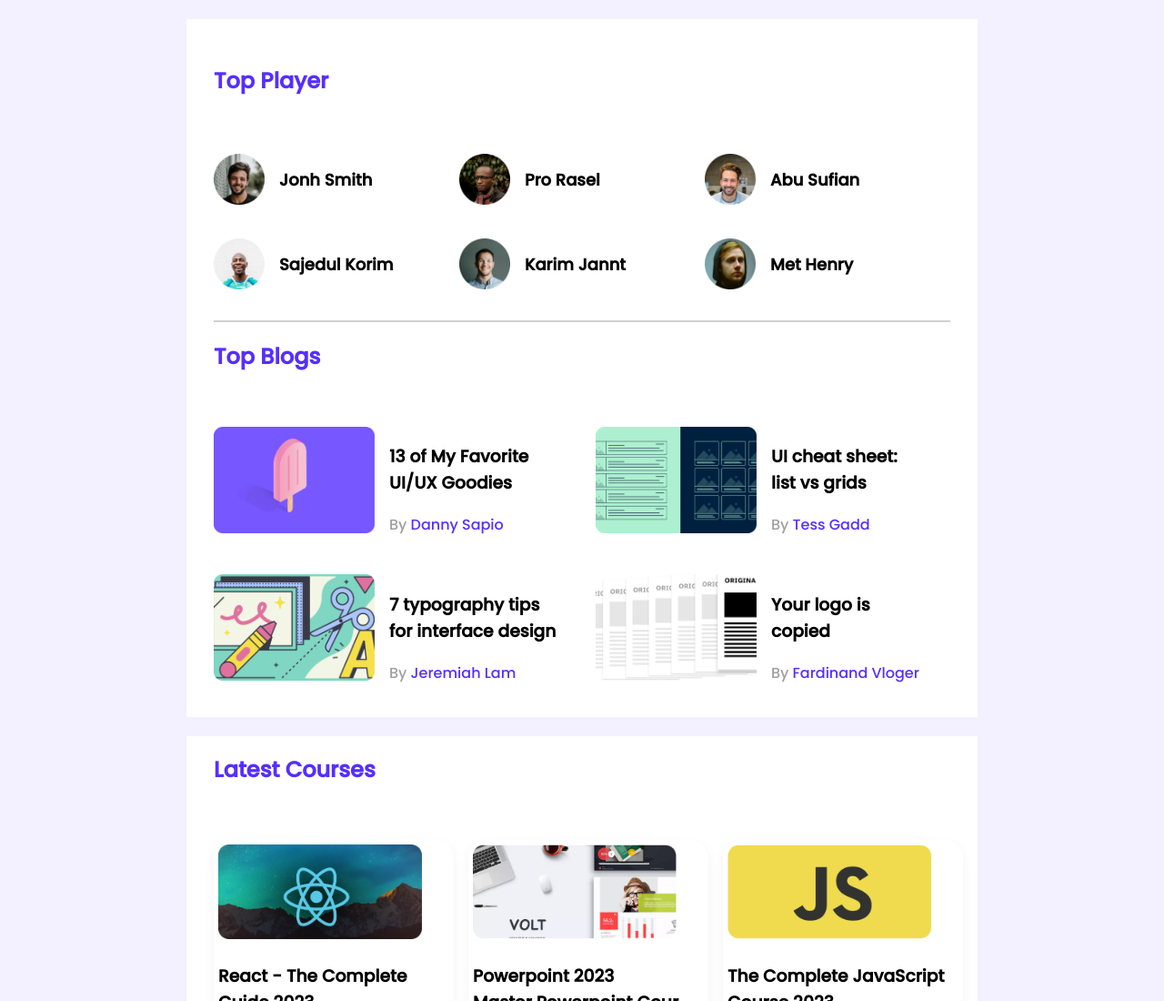
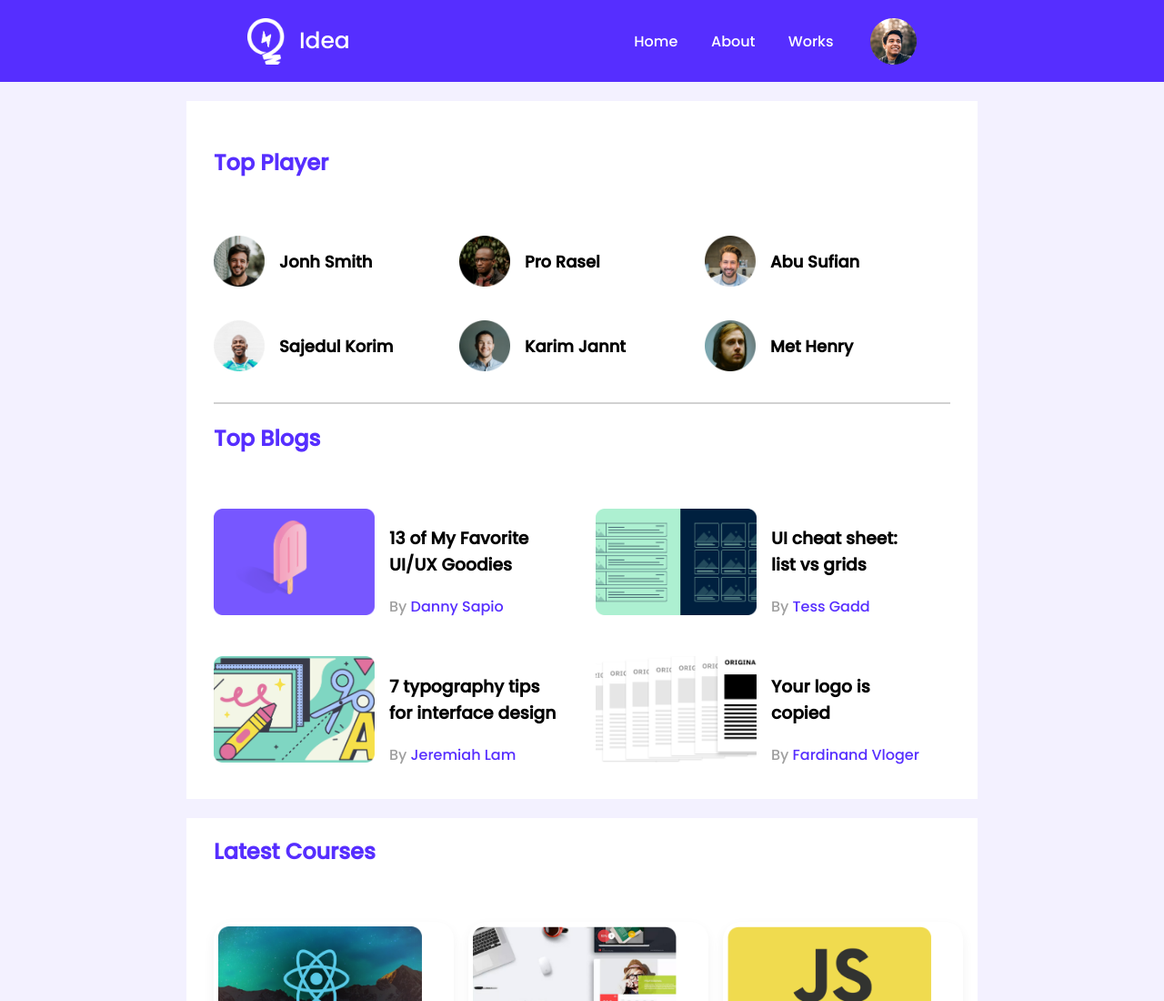
Before and after one commit to parvejpappu100/leader-board-css3, a plain HTML site: page index.html in a window 1280 px wide. Shown: the top 1100 px of the page at 91% size. Drawn offline with Linux system fonts and the light colour scheme.

Commit message:
nav bar added

```diff
--- a/index.html
+++ b/index.html
@@ -16,8 +16,23 @@
 </head>
 <body>
     <!-- header start -->
-    <header>
-
+    <header class="header">
+        <nav>
+            <div class="nav-bar">
+                <div class="company-logo">
+                    <img src="images/icons/logo.png" alt="">
+                    <p class="idea">Idea</p>
+                </div>
+                <div class="info">
+                    <ul class="my-info">
+                        <li>Home</li>
+                        <li>About</li>
+                        <li>Works</li>
+                    </ul>
+                    <img src="images/icons/profile.png" alt="">
+                </div>
+            </div>
+        </nav>
     </header>
     <!-- header end -->
     <main>
--- a/styles/styles.css
+++ b/styles/styles.css
@@ -16,6 +16,54 @@ main{
     margin-top: 21px;
     padding-bottom: 20px;
 }
+/*---------------
+ Header Style
+ ----------------- */
+ .header{
+    height: 90px;
+    width: 100%;
+    background-color: #562EFF;
+    color:white;
+ }
+ .nav-bar{
+    display: flex;
+    justify-content: space-evenly;
+ }
+ .info{
+    display: flex;
+    gap: 40px;
+ }
+ .my-info{
+    display: grid;
+    grid-template-columns: repeat(3,1fr);
+    grid-column-gap: 35px;
+    align-items: center;
+ }
+ .my-info li{
+    list-style: none;
+    font-size: 16px;
+    font-weight: 400px;
+ }
+
+ .info img{
+    width: 51px;
+    height: 51px;
+    padding: 20px 0px 19px 0;
+ }
+ .company-logo{
+    display: flex;
+    align-items: center;
+    gap: 16px;
+
+ }
+ .company-logo img{
+    width: 40.42px;
+    height: 51px;
+ }
+ .company-logo p{
+    font-size: 25px;
+
+ }
 
 /* top players style  */
 .top-players{
```
